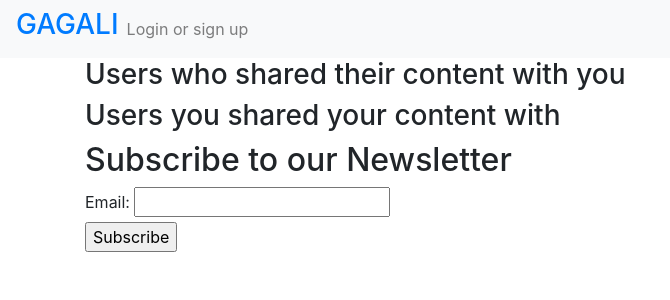
After one commit to amohajerani/interactivediary, a Flask app: page /subscriptions in a window 1280 px wide. The commit adds this page. Shown: the top 300 px of the page, without its empty margins (0-670 px from the left). Run offline with Flask 2, Linux system fonts and the light colour scheme; some libraries are stand-ins or nearby versions.

Commit message:
multi-message

```diff
--- a/app/app.py
+++ b/app/app.py
@@ -110,5 +110,13 @@ def get_log0():
     return send_file('./images/gagalilogo.jpg', mimetype='image/jpg')
 
 
+@app.route('/subscriptions', methods=['GET', 'POST'])
+# @require_auth
+def subscriptions():
+    if request.method == 'POST':
+        data.update_subscriptions(request.json, session['user']['user_id'])
+    return render_template('subscriptions.html')
+
+
 if __name__ == "__main__":
     app.run(host="0.0.0.0", port=env.get("PORT", 8000), debug=True)
--- a/app/templates/home.html
+++ b/app/templates/home.html
@@ -1,6 +1,7 @@
 {% extends "base.html" %} {% block title %}Past entries{% endblock %} {% block content %}
 <div class="content">
   <div>
+    <a href="/shared">Shared content</a>
     <a href="/chat">Write today's journal</a>
     <h6>Your journal from prior days</h6>
     <ul>
--- /dev/null
+++ b/app/templates/subscriptions.html
@@ -0,0 +1,13 @@
+{% extends "base.html" %} {% block title %}Past entries{% endblock %} {% block content %}
+<div class="content">
+  <h3> Users who shared their content with you </h3>
+  <h3> Users you shared your content with </h3>
+  <h2>Subscribe to our Newsletter</h2>
+  <form action="#" method="POST">
+      <label for="email">Email:</label>
+      <input type="email" id="email" name="email" required>
+      <br>
+      <input type="submit" value="Subscribe">
+  </form>
+</div>
+{% endblock %}
```
Also changed, not shown: app/data.py (+32 -0 lines).
